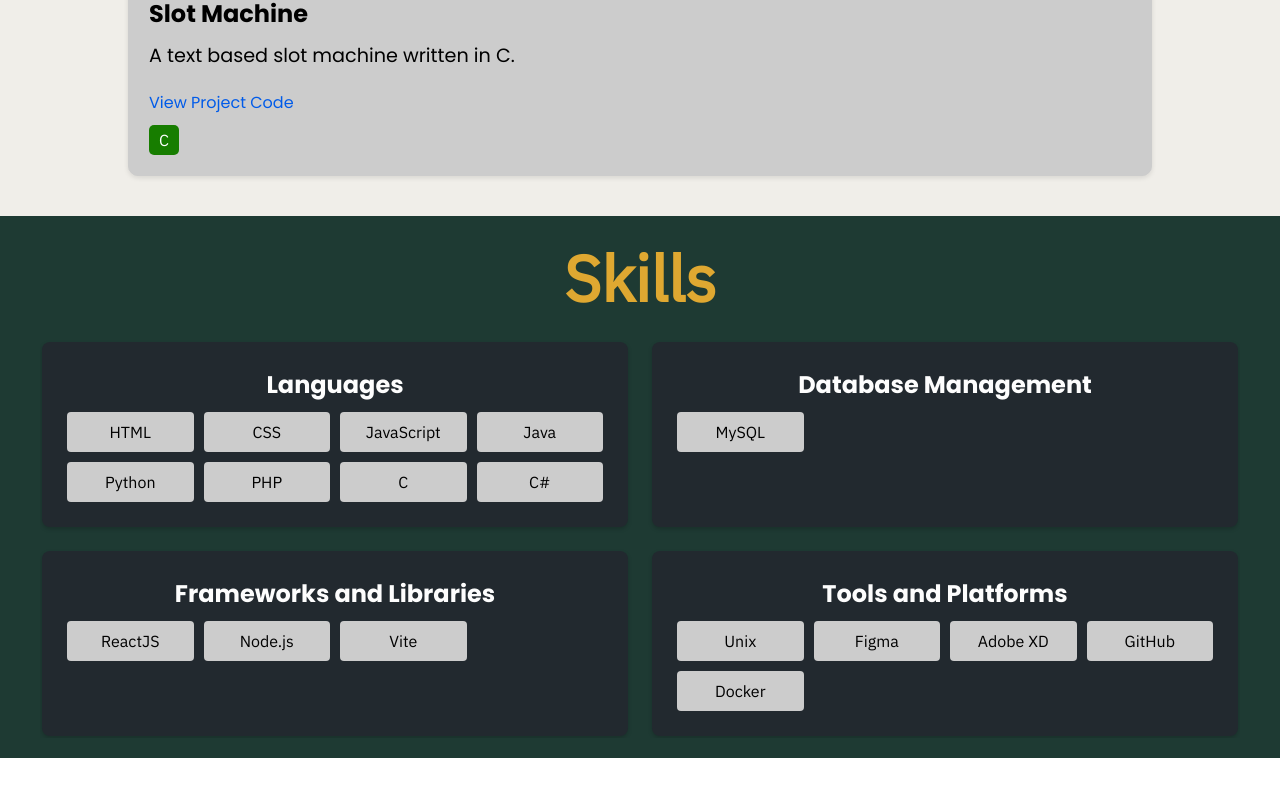
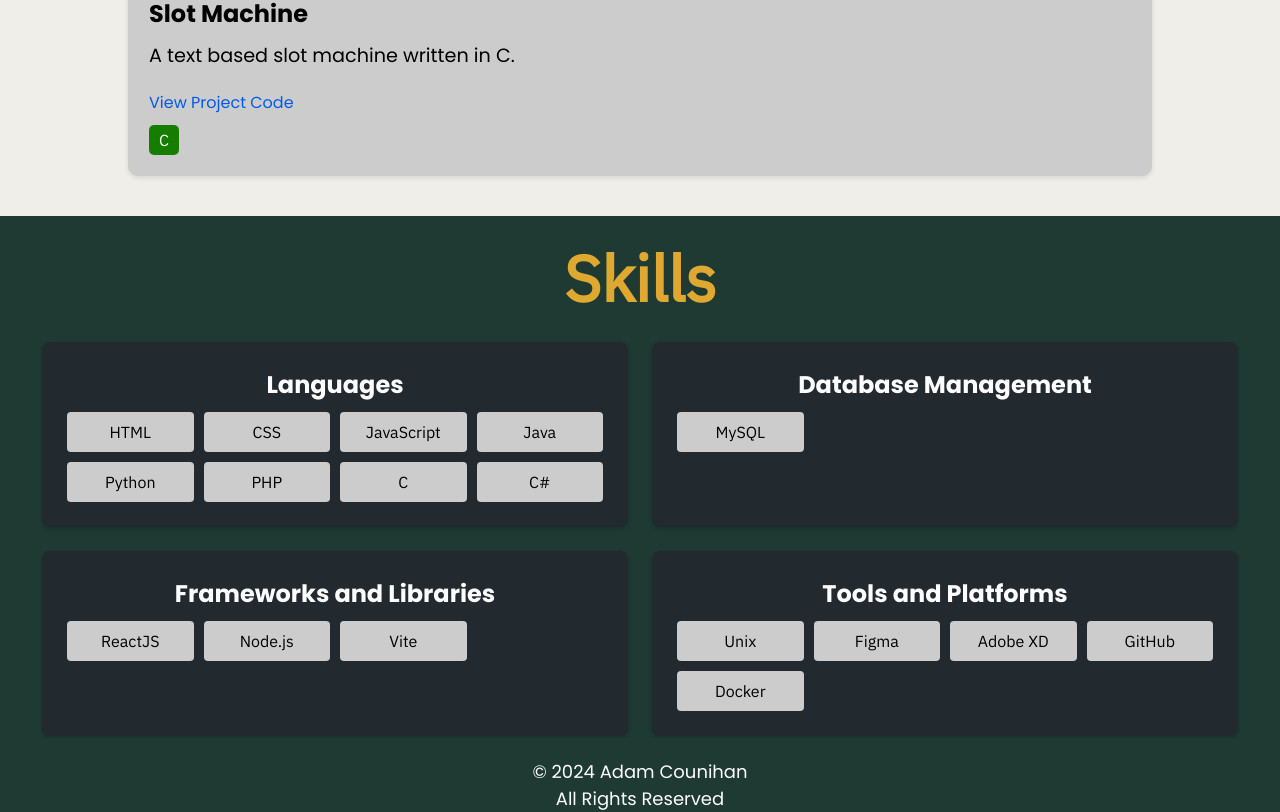
Before and after one commit to adamcounihan-dev/Portfolio-Website, a React (Vite) app: page / in a window 1280 px wide. Shown: the part 1672-2484 px from the top of the page. Before the commit the page ends 2430 px from the top, so only its background shows below. Built offline with nearby package versions, Linux system fonts and the light colour scheme.

Commit message:
feat: add footer section

```diff
--- a/src/App.jsx
+++ b/src/App.jsx
@@ -2,12 +2,14 @@ import './App.css'
 import Hero from "./components/Hero/Hero.jsx";
 import Projects from "./components/Projects/Projects.jsx";
 import Skills from "./components/Skills/Skills.jsx";
+import Footer from "./components/Footer/Footer.jsx"
 
 function App() {
   return<>
     <Hero/>
     <Projects/>
     <Skills/>
+    <Footer/>
   </>
 }
 
--- /dev/null
+++ b/src/components/Footer/Footer.jsx
@@ -0,0 +1,14 @@
+import styles from './FooterStyles.module.css';
+
+function Footer(){
+    return(
+        <section id="footer" className={styles.container}>
+            <p>
+                &copy; 2024 Adam Counihan <br/>
+                All Rights Reserved
+            </p>
+        </section>
+    )
+}
+
+export default Footer;
--- /dev/null
+++ b/src/components/Footer/FooterStyles.module.css
@@ -0,0 +1,9 @@
+.container {
+    text-align: center;
+    background-color: var(--dark-bg-color);
+}
+
+.container p{
+    font-size: 18px;
+    color: var(--dark-text-color);
+}
```
